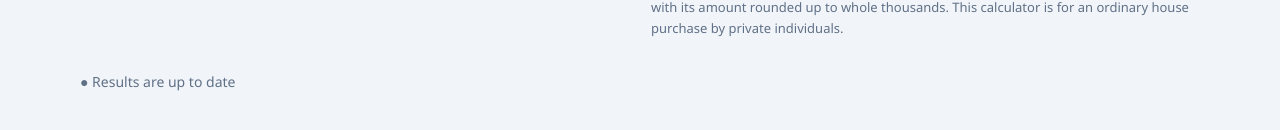
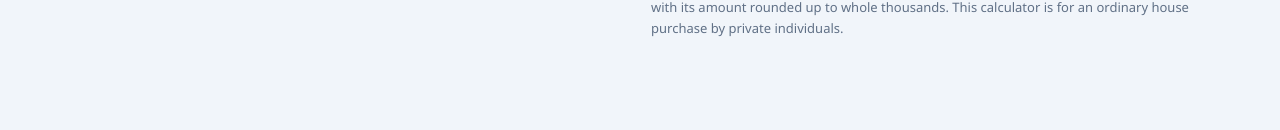
Before and after one commit to MrLindolf/House-calculator, a plain HTML site: page index.html in a window 1280 px wide. Shown: the part 1030-1160 px from the top of the page. After the commit the page ends 1134 px from the top, so only its background shows below. Drawn offline with Linux system fonts and the light colour scheme.

Commit message:
Update index.html

```diff
--- a/index.html
+++ b/index.html
@@ -474,9 +474,6 @@
         show("mortgageAmount", money(mortgage));
         show("newPantbrev", money(newPantbrev));
 
-        status.textContent = "● Results are up to date";
-        status.className = "";
-
       } catch (error) {
         for (const id of resultIds) {
           show(id, "—");
```
